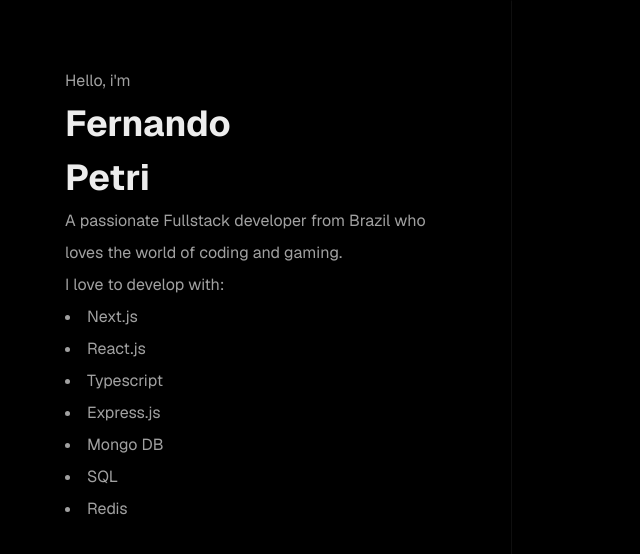
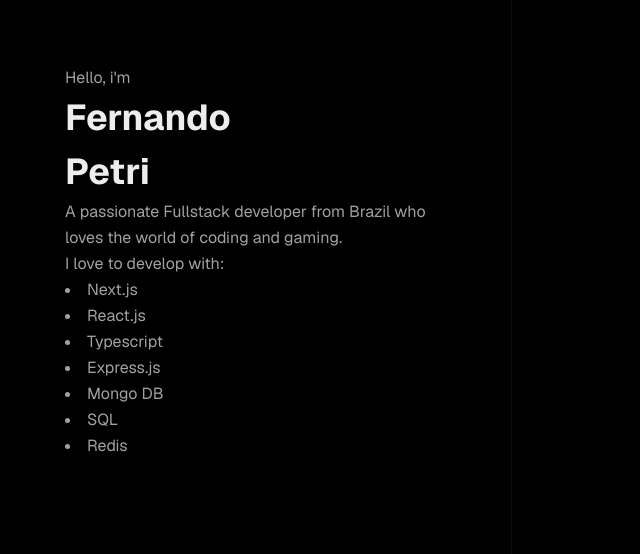
Before and after one commit to Petri-Hub/portfolio, a Next.js app: page / in a window 1280 px wide. Shown: the top 554 px of the page, without its empty margins (0-640 px from the left). Built offline with nearby package versions, Linux system fonts and the light colour scheme.

Commit message:
style: change text style

```diff
--- a/src/ui/base/Text.tsx
+++ b/src/ui/base/Text.tsx
@@ -1,6 +1,15 @@
-export default function Text({ children }: React.PropsWithChildren) {
+import { twMerge } from 'tailwind-merge'
+
+export default function Text({
+	children,
+	className
+}: React.HTMLAttributes<HTMLParagraphElement>) {
 	return (
-		<p className='text-large font-normal inline-block text-third leading-loose'>
+		<p
+			className={twMerge(
+				'inline-block text-base font-normal leading-relaxed text-third',
+				className
+			)}>
 			{children}
 		</p>
 	)
```
